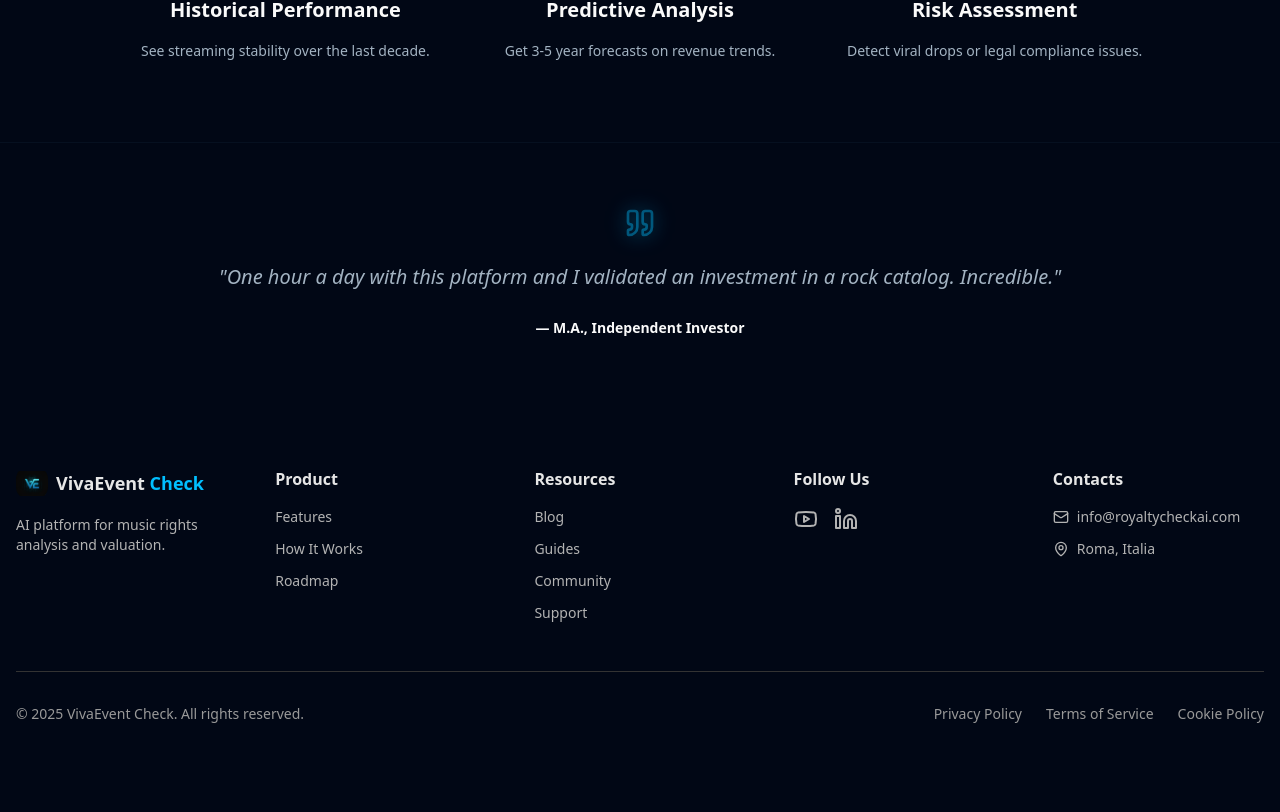
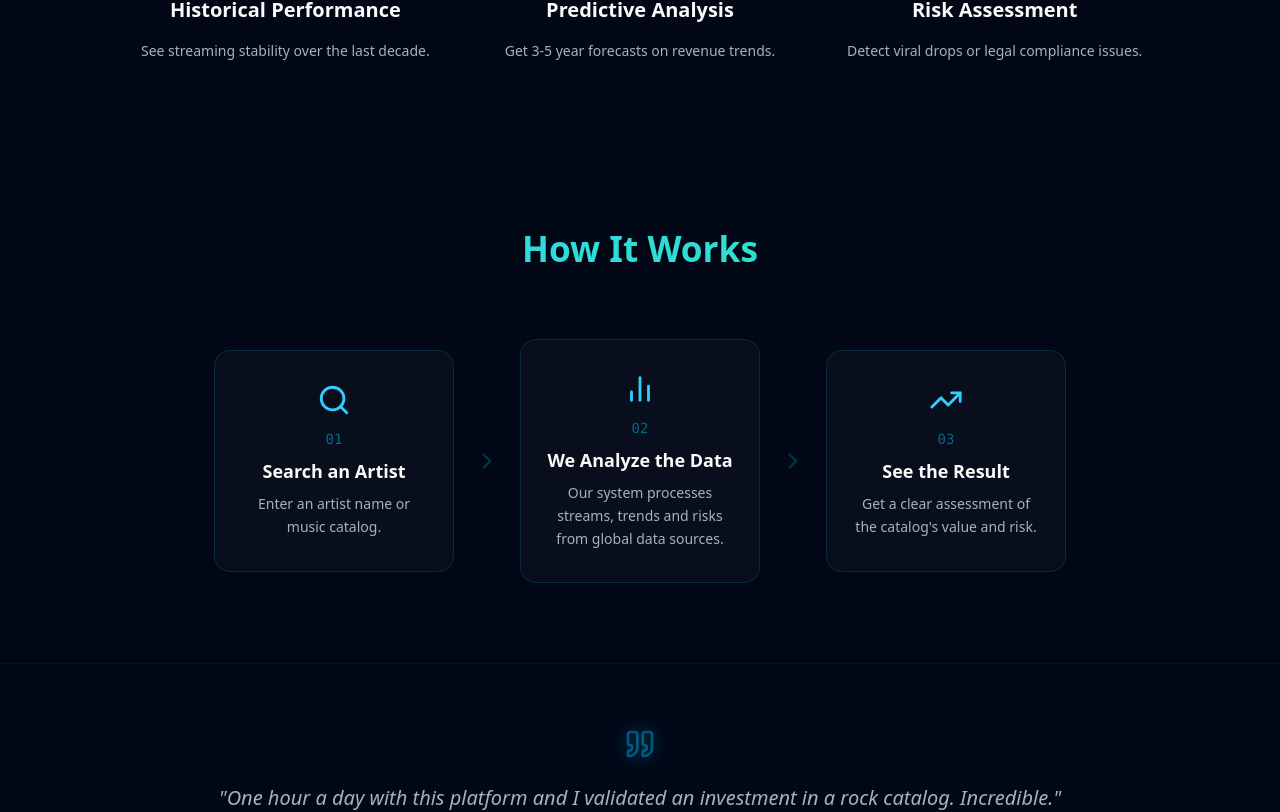
Before and after one commit to wrimmer82/VivaEvent.Analyzer, a React (Vite) app: page / in a window 1280 px wide. Shown: the part 1173-1985 px from the top of the page. Before the commit the page ends 1929 px from the top, so only its background shows below. Built offline with nearby package versions, Linux system fonts and the light colour scheme.

Commit message:
Aggiunto HowItWorks
Co-authored-by: wrimmer82 <241472460+wrimmer82@users.noreply.github.com>

```diff
--- a/src/pages/Index.tsx
+++ b/src/pages/Index.tsx
@@ -13,6 +13,7 @@ const Index = () => {
         <Navbar />
         <Hero />
         <Features />
+        <HowItWorks />
         <Testimonials />
         <Footer />
       </div>
```
